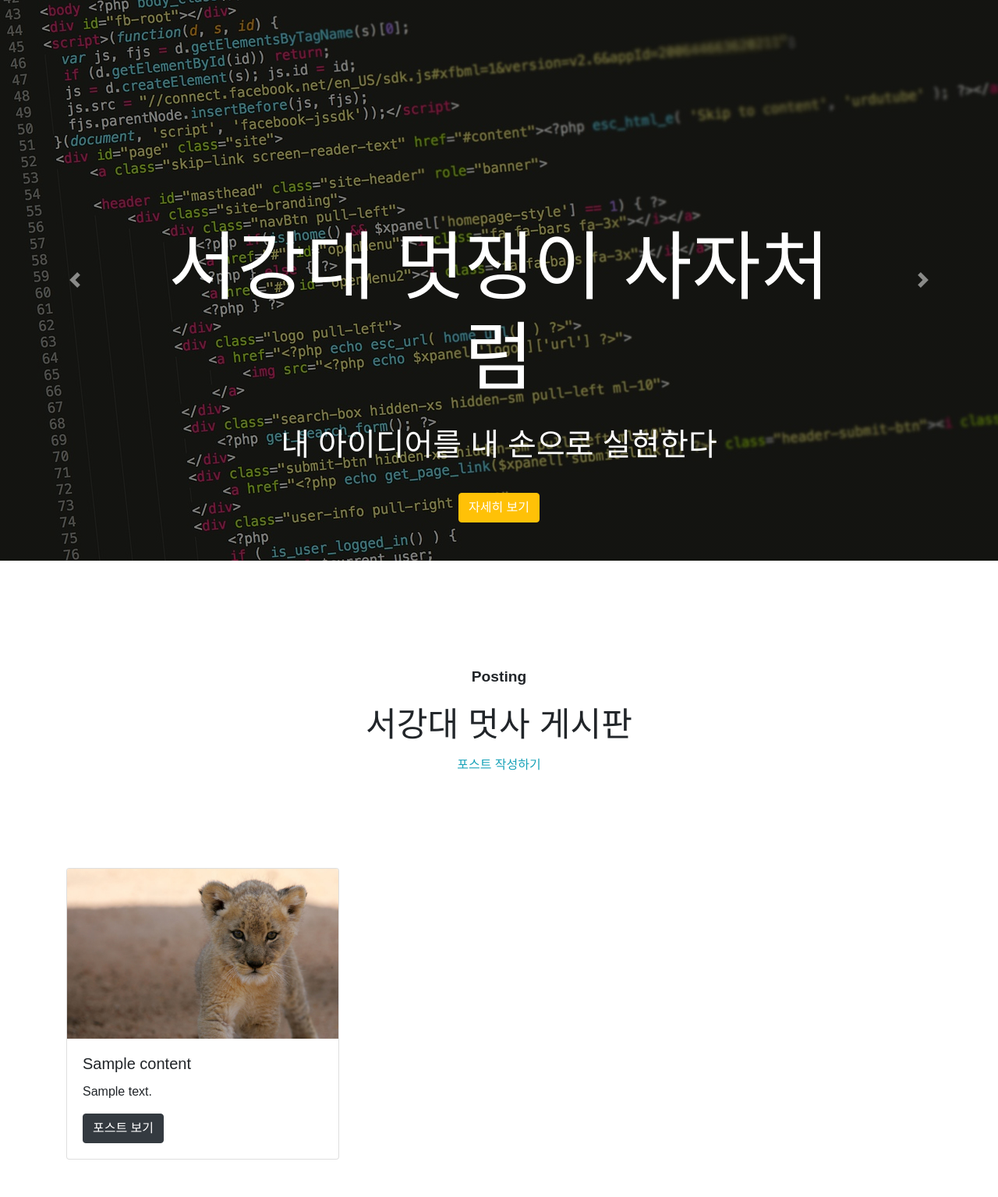
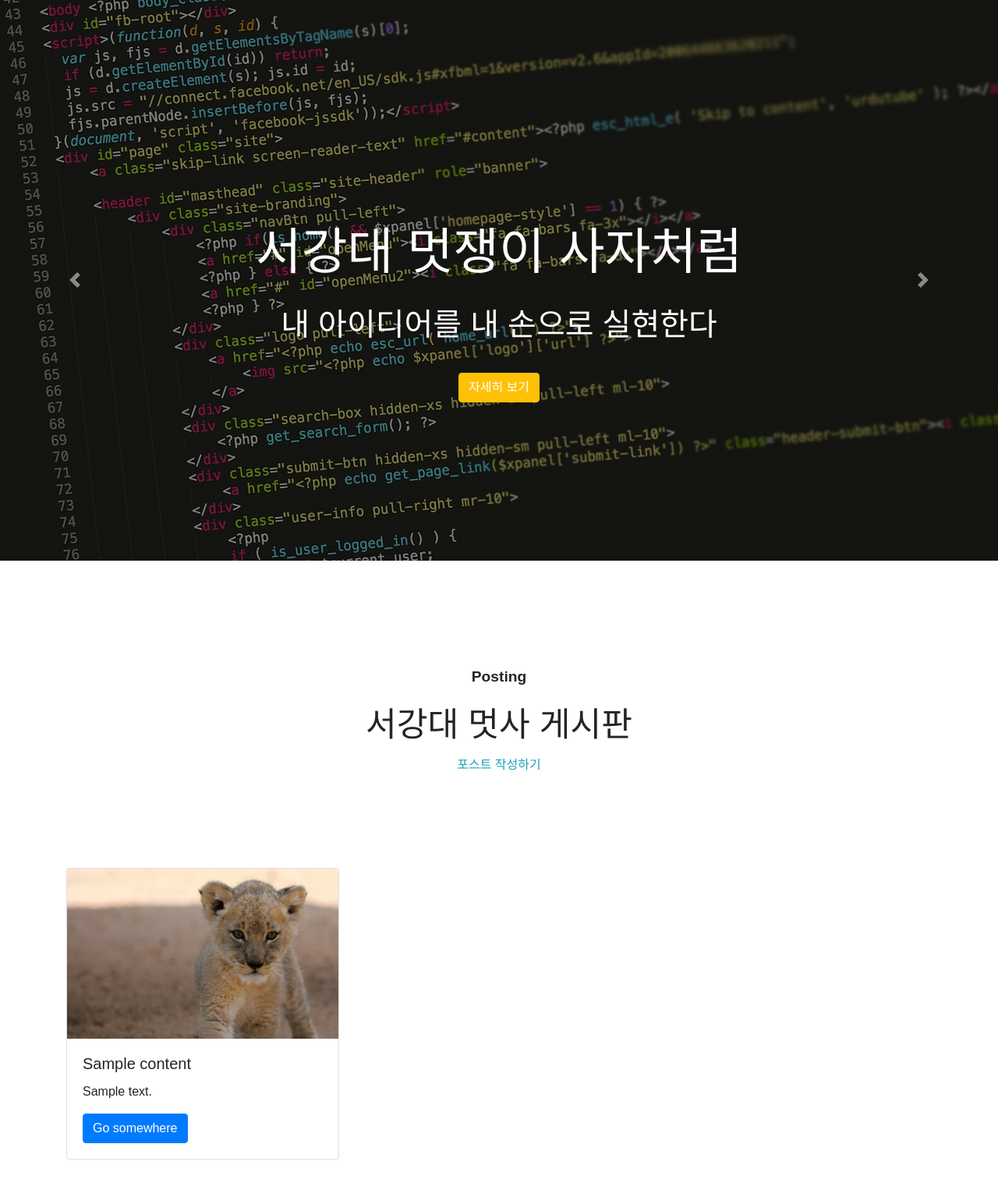
Before and after one commit to cloud-ni/Bootstrap, a Django app: page / in a window 1280 px wide. Shown: the part 57-1592 px from the top of the page at 78% size. Run offline with Django 3.2, Linux system fonts and the light colour scheme; tables that the repository leaves empty hold one stand-in row (values such as "Sample post"); some libraries are stand-ins or nearby versions; some web fonts are replaced.

Commit message:
boostrap 완성

```diff
--- a/mydiary/static/mydiary/css/style.css
+++ b/mydiary/static/mydiary/css/style.css
@@ -1,15 +1,12 @@
 @font-face { font-family: 'Recipekorea'; src: url('https://cdn.jsdelivr.net/gh/projectnoonnu/noonfonts_2001@1.1/Recipekorea.woff') format('woff'); font-weight: normal; font-style: normal; }
-
 *{
     font-family: 'Recipekorea', sans-serif;
 }
-
-
+.navbar-dark .navbar-toggler{
+    border: none !important;
+}
 button:focus{
-    outline: none;
-}
-.navbar-dark .navbar-toggler{
-    border: none;
+    outline:none !important;
 }
 
 #home-img1{
@@ -24,22 +21,20 @@ button:focus{
    }
 .home-img-display{
     height: 90vh;
-    background-position: center center;
+    background-position:center center;
+    background-repeat: no-repeat;
     background-size: cover;
-    background-repeat: no-repeat;
 }
-
 .home-caption-display{
     top: 37%;
     color: white;
 }
 .home-caption-display h1{
-    font-size: 6em;
+    font-size: 4em;
 }
 .home-caption-display p{
     font-size: 2.5em;
 }
-
 
 .posting-header{
     padding: 120px 0;
@@ -55,7 +50,6 @@ button:focus{
     font-size: 2.7em;
     line-height: 1.5;
 }
-
 
 @media only screen and (max-width: 600px) {
     .home-img-display{
--- a/mydiary/templates/mydiary/detail.html
+++ b/mydiary/templates/mydiary/detail.html
@@ -1,6 +1,6 @@
 {% extends  'mydiary/base.html' %}
 {% block content %}
-
+{% load static %}
 <h1>일기 내용 자세히 보기</h1>
 
 <div class="posts">
--- a/mydiary/templates/mydiary/edit.html
+++ b/mydiary/templates/mydiary/edit.html
@@ -1,6 +1,6 @@
 {% extends  'mydiary/base.html' %}
 {% block content %}
-
+{% load static %}
 <h1>일기 수정하기</h1>
 
 <form method="POST" class="post-form">{% csrf_token %}
--- a/mydiary/templates/mydiary/home.html
+++ b/mydiary/templates/mydiary/home.html
@@ -9,9 +9,12 @@
       <p class="pb-3">내 아이디어를 내 손으로 실현한다</p>
       <a href="#" class="btn btn-warning text-white">자세히 보기</a>
     </div>
-      <div id="home-img1" class="carousel-item home-img-display active"></div>
-      <div id="home-img2" class="carousel-item home-img-display"></div>
-      <div id="home-img3" class="carousel-item home-img-display"></div>
+    <div id="home-img1" class="carousel-item home-img-display active">
+    </div>
+    <div id="home-img2" class="carousel-item home-img-display">
+    </div>
+    <div id="home-img3" class="carousel-item home-img-display">
+    </div>
   </div>
   <a class="carousel-control-prev" href="#carouselExampleControls" role="button" data-slide="prev">
     <span class="carousel-control-prev-icon" aria-hidden="true"></span>
@@ -29,21 +32,20 @@
       <h2 class="posting-h">서강대 멋사 게시판</h2>
       <a class="text-info" href="{% url 'new' %}">포스트 작성하기</a>
   </header>
-
   <div class="container">
     <div class="row">
-            {% for post in posts_list %}
-            <div class="col-lg-4 col-sm-12 pb-5">
+      {% for post in posts_list %}
+      <div class="col-lg-4 col-12 pb-5">
         <div class="card">
           <img src="{% static 'mydiary/img/babylion.jpg' %}" class="card-img-top" alt="babylion">
           <div class="card-body">
-                    <h5 class="card-title">{{ post.title }}</h5>
-                    <p class="card-text">{{ post.body }}</p>
-                    <a href="{% url 'detail' pk=post.pk %}" class="btn btn-dark">포스트 보기</a>
+            <h5 class="card-title">{{ post.title }}</h5>
+            <p class="card-text">{{ post.body }}</p>
+            <a href="{% url 'detail' pk=post.pk %}" class="btn btn-primary">Go somewhere</a>
           </div>
         </div>
       </div>
-            {% endfor %}
+      {% endfor %}
     </div>
   </div>
 
--- a/mydiary/templates/mydiary/new.html
+++ b/mydiary/templates/mydiary/new.html
@@ -1,6 +1,6 @@
 {% extends  'mydiary/base.html' %}
 {% block content %}
-
+{% load static %}
 <h1>새 일기를 쓰는 페이지입니다.</h1>
 
 <form method="POST" class="post-form">{% csrf_token %}
```
Also changed, not shown: CRUDproject/settings.py (line endings or trailing spaces), mydiary/templates/mydiary/base.html (line endings or trailing spaces). Lines whose indentation alone changed are shown as unchanged.
